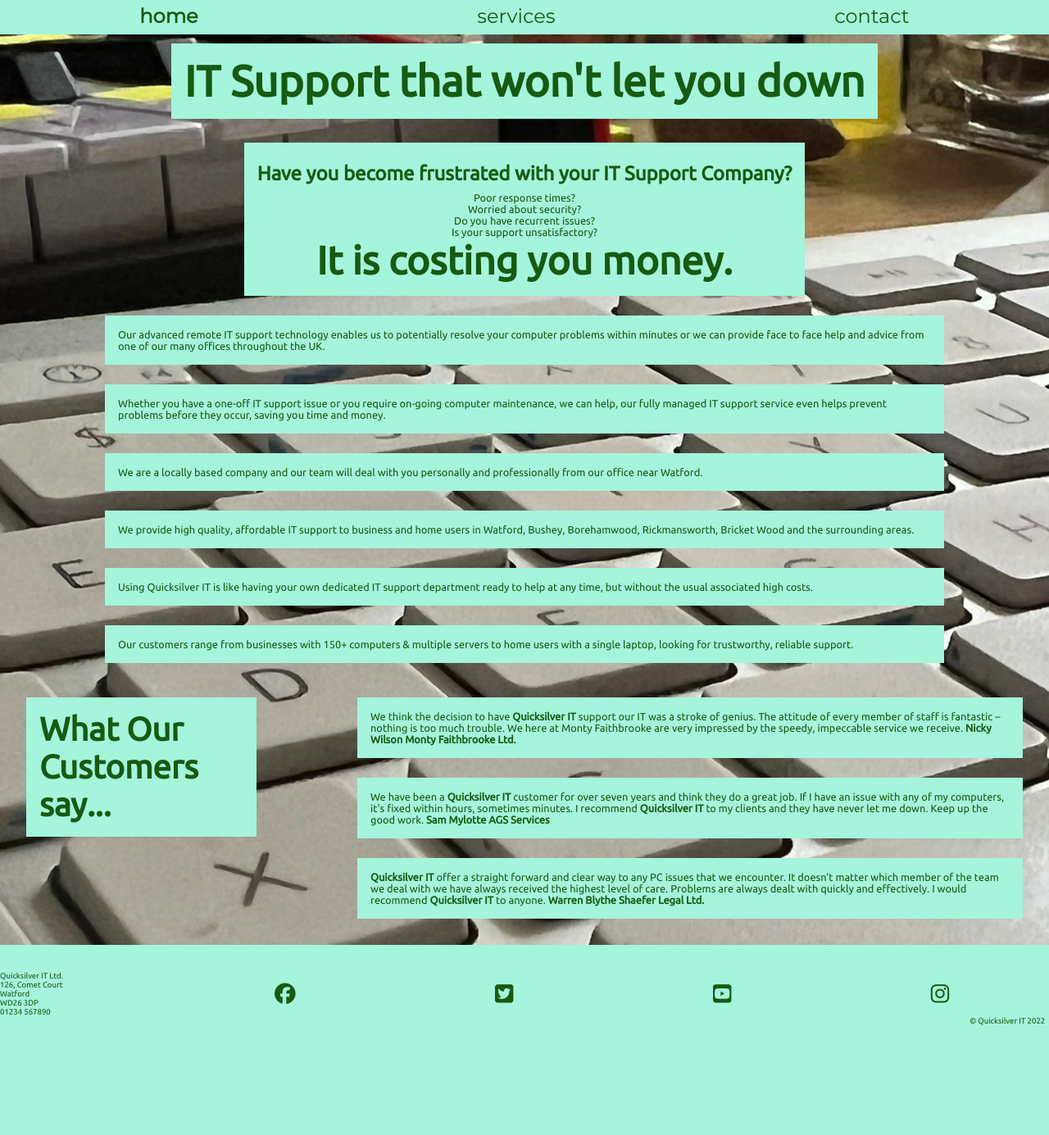
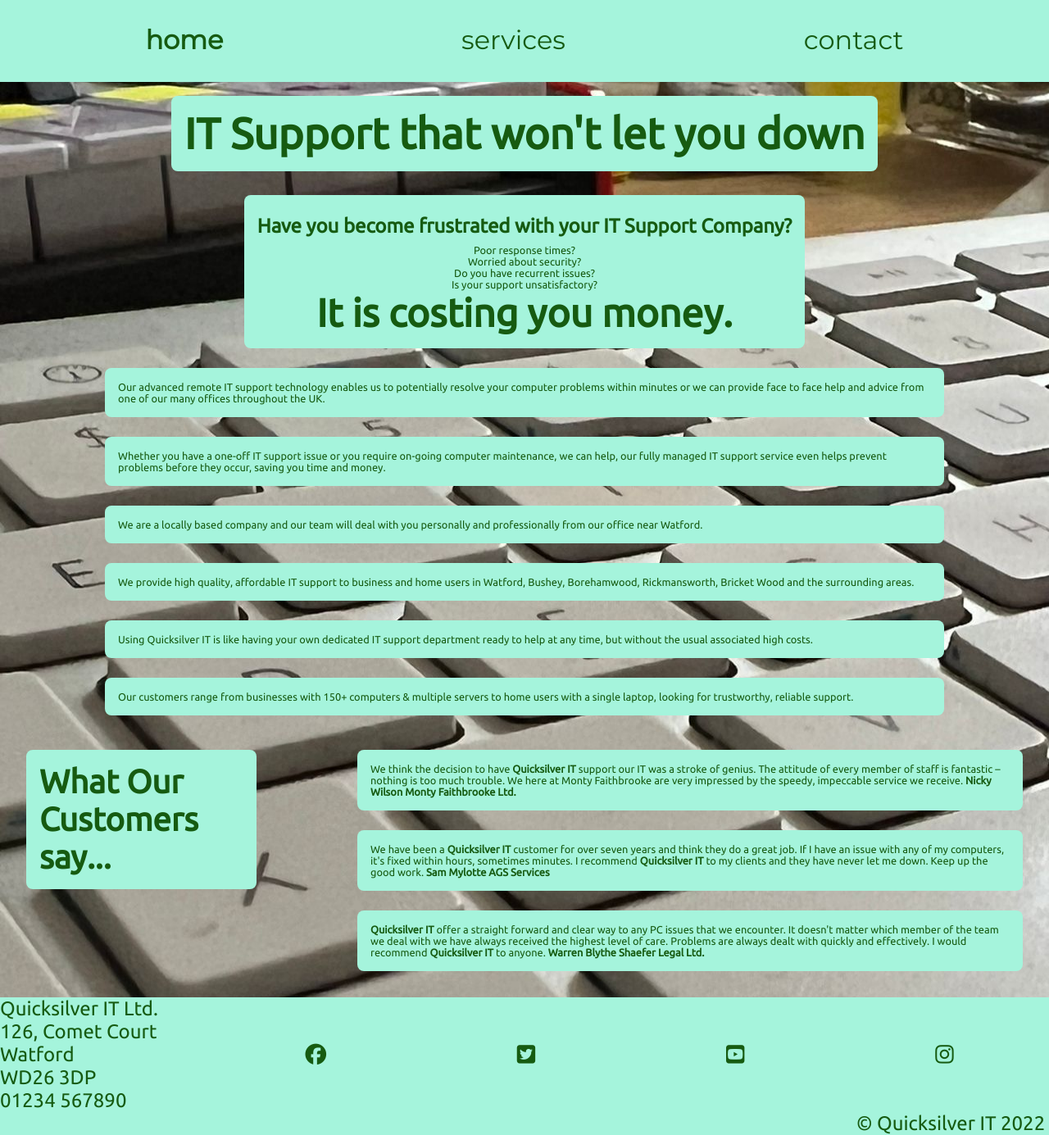
Before and after one commit to mark279455/Quicksilver-IT, a plain HTML site: page index.html in a window 1280 px wide. Shown: the part 153-1538 px from the top of the page at 82% size. Before the commit the page ends 1404 px from the top, so only its background shows below. Drawn offline with Linux system fonts and the light colour scheme.

Commit message:
restyle index.html for 320 - 420px displays on index page

```diff
--- a/assets/css/styles.css
+++ b/assets/css/styles.css
@@ -55,12 +55,12 @@ ul {
     display: flex;
     justify-content: space-around;
     align-items: flex-end;
-    padding: 0.5rem 0;
+    padding: 2rem;
     background-color: var(--background);
 }
 
 #right-flex-header li a {
-    font-size: 1.5rem;
+    font-size: 2rem;
     color: inherit;
     text-decoration: none;
 }
@@ -102,16 +102,22 @@ ul {
 
 #sales-banner {
     background-color: var(--background);
-    margin: 3.5rem 0 0.8rem 0;
+    margin: 7.5rem 1rem 0.8rem 1rem;
     padding: 1rem;
     font-size: 2.2rem;
+    border-radius: 8px
 }
 
+#sales-banner {
+    text-align: center;
+}
 #sales-pitch {
     background-color: var(--background);
     padding: 1rem;
     text-align: center;
     font-size: .8rem;
+    margin: 0 1rem;
+    border-radius: 8px
 }
 
 #sales-frustrated {
@@ -158,12 +164,13 @@ ul {
     font-size: 0.8rem;
     width: 80%;
     padding: 1rem;
+    border-radius: 8px
 }
 
 /* testimnoials */
 #testimonials {
     display: flex;
-    margin-bottom: 2rem;
+    /* margin-bottom: 2rem; */
 }
 
 #testimonials h2 {
@@ -173,6 +180,7 @@ ul {
     padding: 1rem;
     margin: 0 2rem;
     height: 100%;
+    border-radius: 8px
 }
 
 #testimonials>ul {
@@ -189,13 +197,14 @@ ul {
     font-size: 0.8rem;
     width: 80%;
     padding: 1rem;
+    border-radius: 8px
 }
 
 /* footer */
 footer {
     background-color: var(--background);
     font-family: Ubuntu, sans-serif;
-    max-height: 120px;
+    /* max-height: 120px; */
     color: var(--textcolor);
 }
 
@@ -205,8 +214,8 @@ footer {
 
 #address {
     align-self: flex-start;
-    font-size: 0.6rem;
-    width: 20%;
+    font-size: 1.5rem;
+    width: 25%;
 }
 
 #social {
@@ -255,7 +264,7 @@ i {
 #copyright {
     text-align: right;
     padding-right: 0.3rem;
-    font-size: 0.6rem;
+    font-size: 1.5rem;
 }
 
 /* services.html */
```
